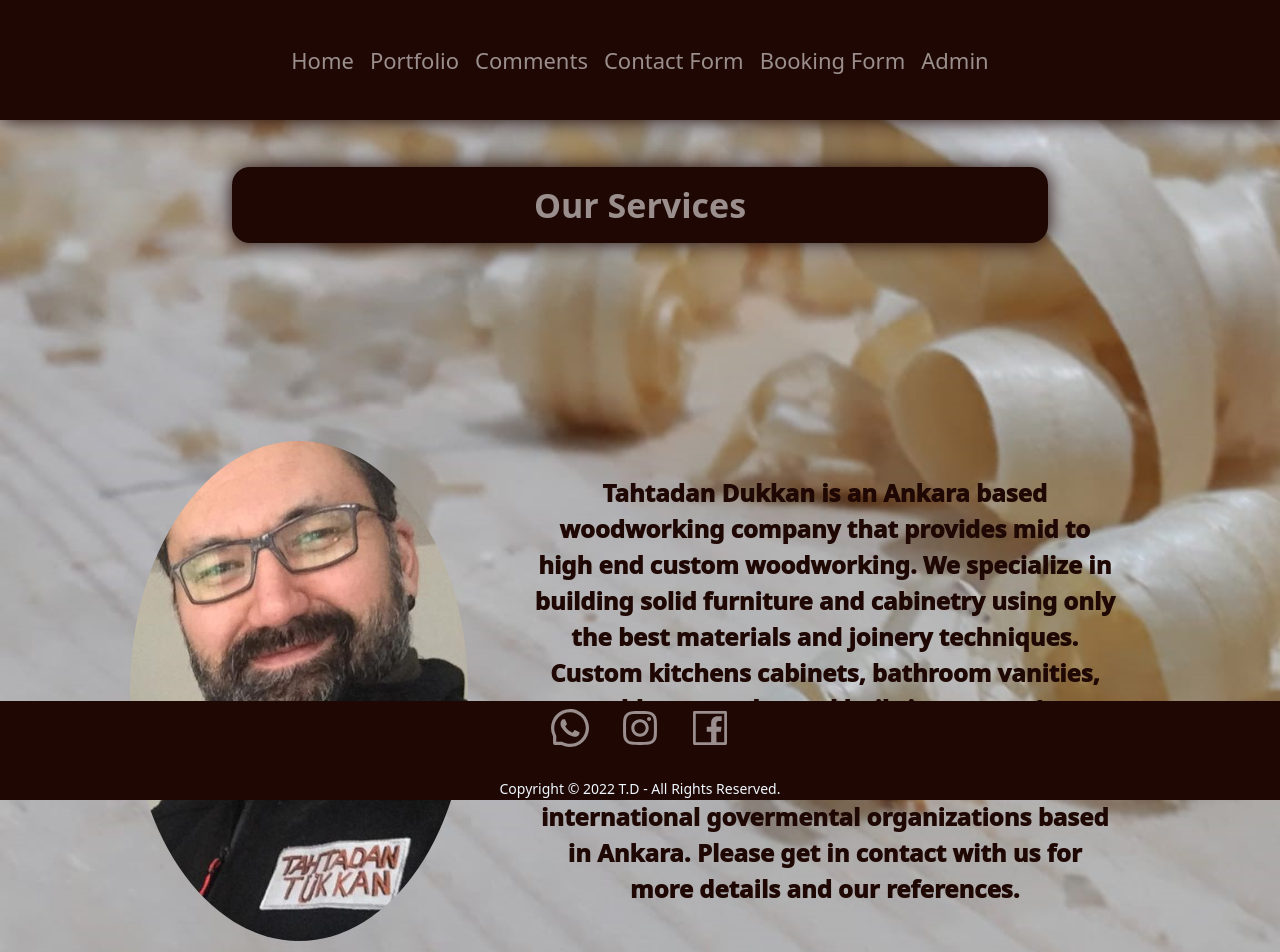
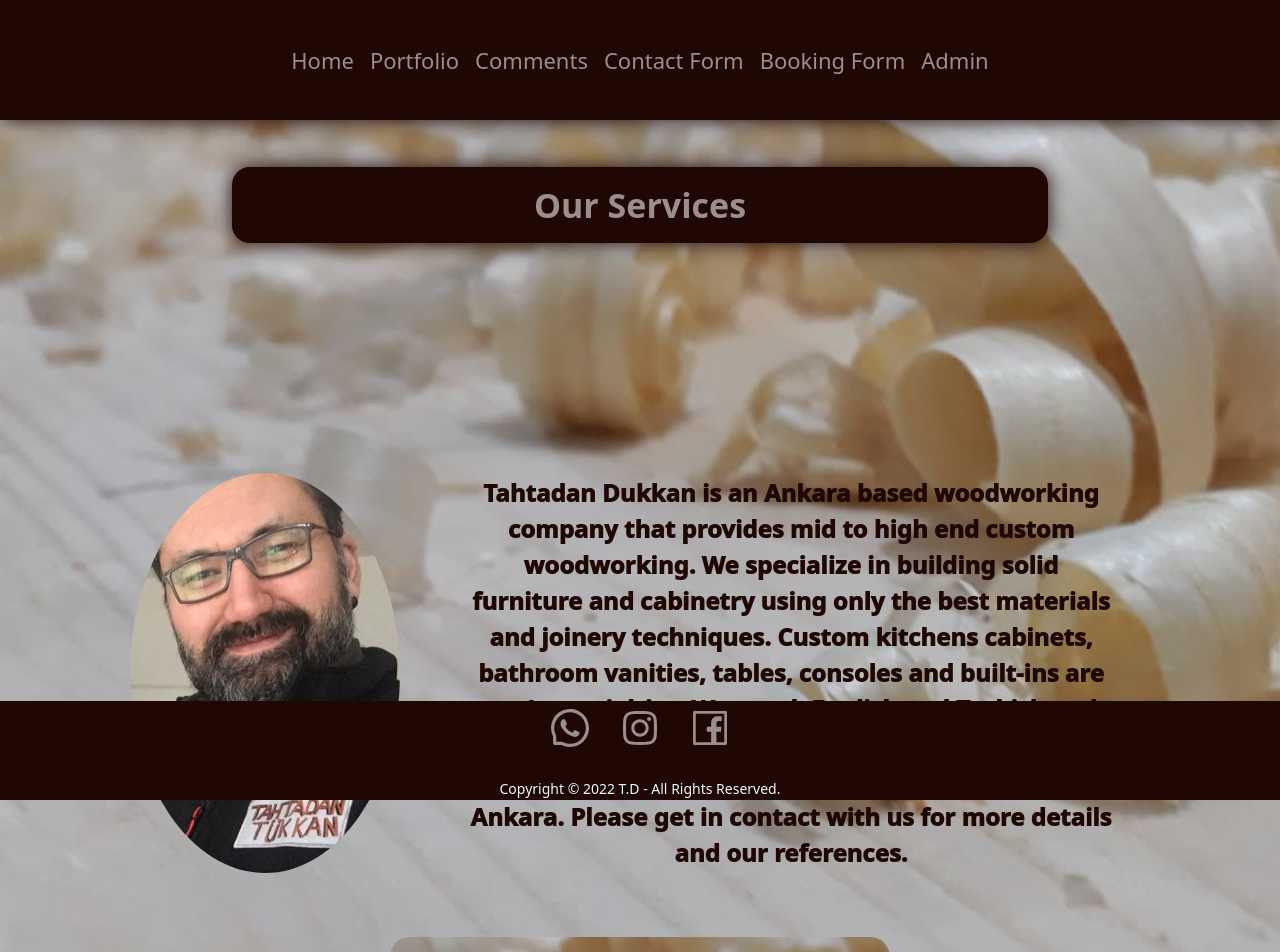
Before and after one commit to emresorkun/handyman-reactjs, a React (Create React App) app: page / in a window 1280 px wide. Shown: the top 952 px of the page. Built offline with nearby package versions, Linux system fonts and the light colour scheme.

Commit message:
sylingand home photo resizing

```diff
--- a/src/App.scss
+++ b/src/App.scss
@@ -11,7 +11,6 @@
   flex-direction: column;
   justify-content: center;
   align-items: center;
-
 }
 .home-container {
   max-width: 1170px;
@@ -70,7 +69,7 @@ ul,
 
 .home-photo-carpenter {
   border-radius: 50%;
-  height: 500px;
+  height: 400px;
 }
 
 .form-brand {
@@ -286,7 +285,6 @@ header {
   display: flex;
   flex-direction: column;
   height: 1800px;
-
 }
 
 .container-routes {
--- a/src/components/CommentsPrint.js
+++ b/src/components/CommentsPrint.js
@@ -85,9 +85,6 @@ export default function CommentsPrint() {
                   </Card>
                   {isUser && (
                     <div>
-                      {/* // <button onClick={() => deleteComment(item.id)}>
-                    //   <DeleteOutlined />
-                    // </button> */}
                       <Button
                         danger
                         type="primary"
--- a/src/components/Footer.js
+++ b/src/components/Footer.js
@@ -9,9 +9,6 @@ import {
 const Footer = () => (
   <div className="footer">
     <div className="w-responsive text-center mx-auto p-3 mt-2">
-      {/* <div className="social-header">
-        <h4>Social</h4>
-      </div> */}
       <Nav className="mr-auto">
         <a
           target="_blank"
```
Also changed, not shown: src/components/ContactsPrint.js (+0 -10 lines).
